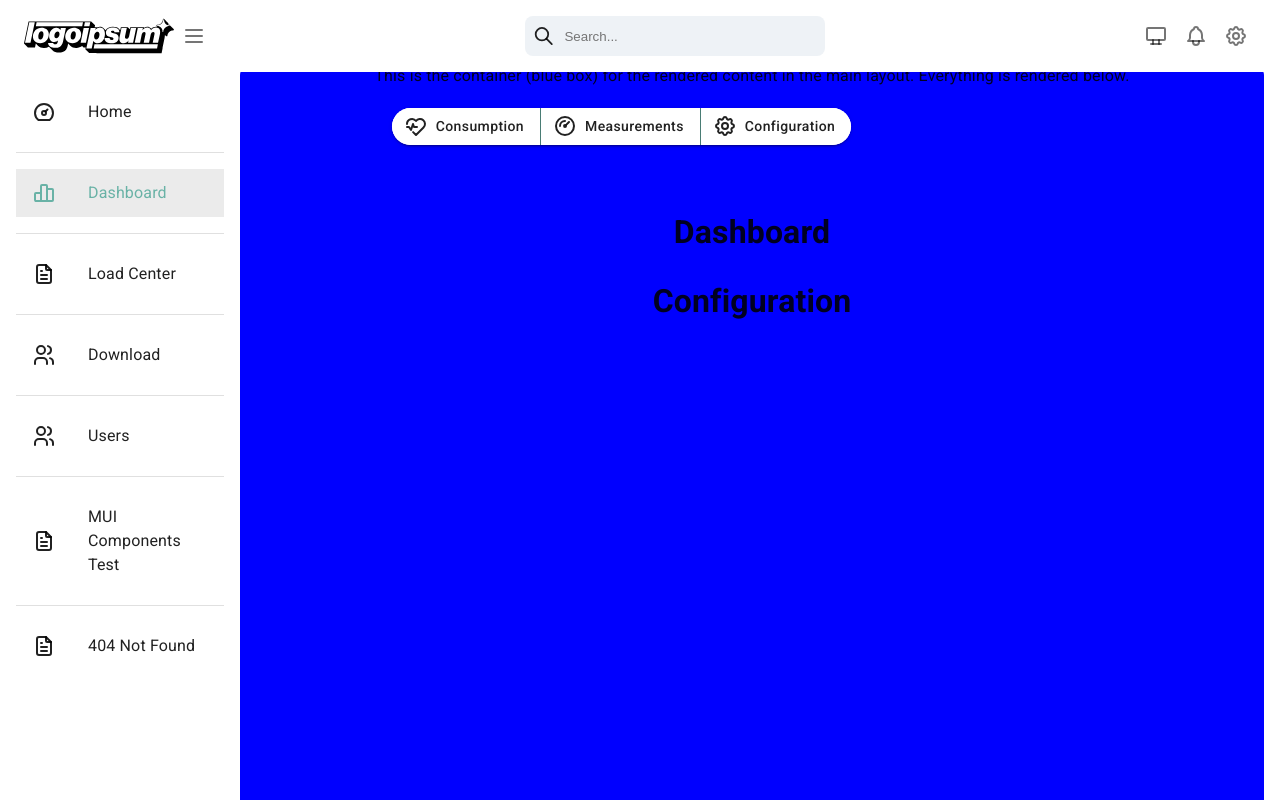
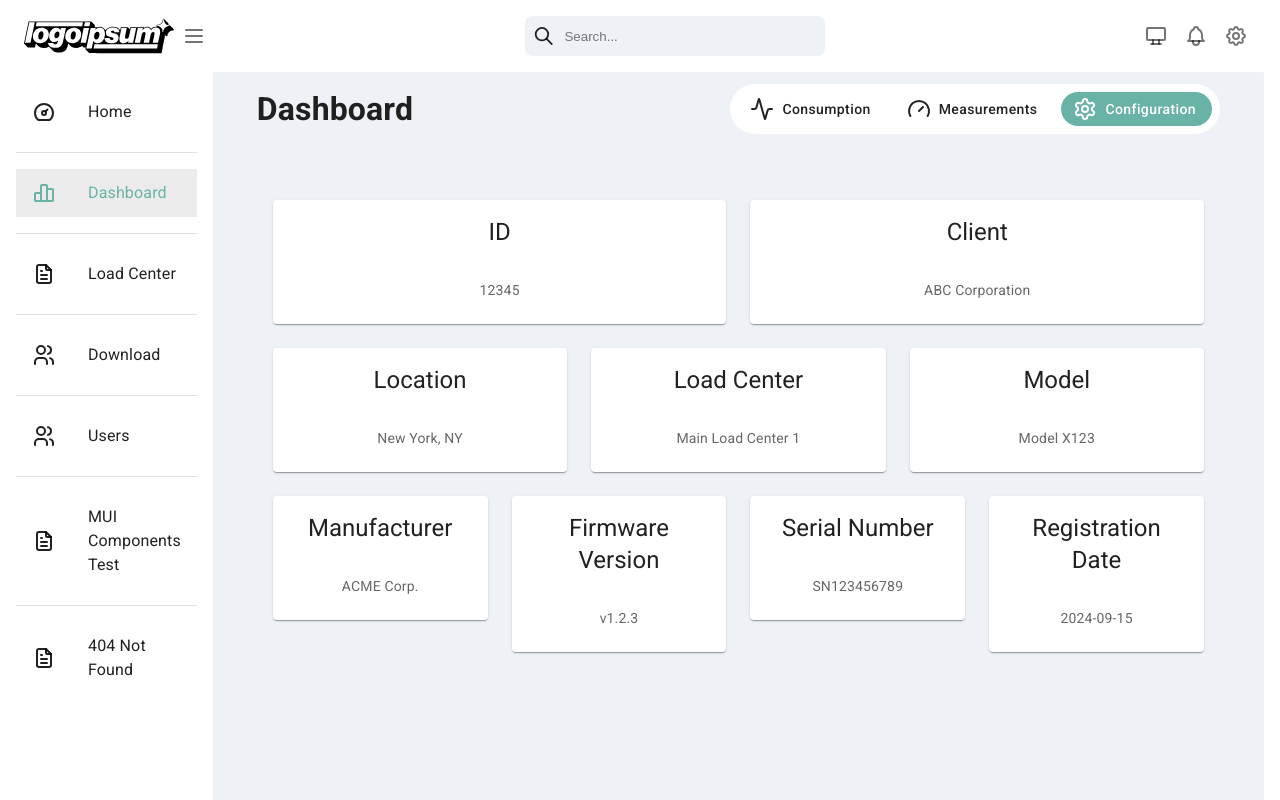
Before and after one commit to NexeliumMx/PowerTick-frontend, a React (Vite) app: page /dashboard in a window 1280 px wide. Both pictures are taken after a click on the button "Configuration". Built offline with nearby package versions, Linux system fonts and the light colour scheme.

Commit message:
finish configuration page + build and deploy to azure latest version with logo path fixed.

```diff
--- a/package.json
+++ b/package.json
@@ -19,6 +19,7 @@
     "@mui/x-charts": "^7.17.0",
     "@mui/x-data-grid": "^7.18.0",
     "@tabler/icons-react": "^3.16.0",
+    "lucide-react": "^0.446.0",
     "react": "^18.3.1",
     "react-dom": "^18.3.1",
     "react-router-dom": "^6.26.2",
--- a/src/layout/Header.jsx
+++ b/src/layout/Header.jsx
@@ -46,7 +46,7 @@ const Header = ({ handleDrawerToggle }) => {
       <Box sx={{ display: 'flex', alignItems: 'center' }}>
         {/* Logo */}
         <img
-          src="src/assets/logoipsum-288.svg"
+          src="/assets/logoipsum-288.svg"
           alt="Logo"
           style={{ width: '150px', height: '40px', cursor: 'pointer' }}
           onClick={() => navigate('/')}
--- a/src/layout/MainLayout.jsx
+++ b/src/layout/MainLayout.jsx
@@ -64,20 +64,10 @@ const MainLayout = () => {
               alignItems: "center",
               justifyContent: "center",
               minHeight: "calc(100vh - 64px)", // Ensure the container fills the available space
-              backgroundColor: 'blue',
+              // backgroundColor: 'blue',
             }}
           >
-            <Typography
-              variant="p"
-              align="center" // Center the title
-              sx={{
-                fontSize: {
-                  xl: "1.5rem", // Extra-large screens
-                },
-              }}
-            >
-              This is the container (blue box) for the rendered content in the main layout. Everything is rendered below.
-            </Typography>
+            {/* Page Contents gets rendered here: */}
             <Outlet />
             <BreakpointChecker/>
           </Container>
--- a/src/pages/Dashboard/Configuration.jsx
+++ b/src/pages/Dashboard/Configuration.jsx
@@ -1,8 +1,120 @@
+import { Box, Card, CardHeader, CardContent, Typography } from "@mui/material";
+import Grid from "@mui/material/Grid2";
+
 const Configuration = () => {
   return (
-    <>
-    <h1>Configuration</h1>
-    </>
+    <Box sx={{ flexGrow: 1, padding: 2 }}>
+      {/* Grid Container */}
+      <Grid container spacing={3}>
+        {/* ID */}
+        <Grid size={6}>
+          <Card>
+            <CardHeader title="ID" />
+            <CardContent>
+              <Typography variant="body2" color="text.secondary">
+                12345
+              </Typography>
+            </CardContent>
+          </Card>
+        </Grid>
+
+        {/* Client */}
+        <Grid size={6}>
+          <Card>
+            <CardHeader title="Client" />
+            <CardContent>
+              <Typography variant="body2" color="text.secondary">
+                ABC Corporation
+              </Typography>
+            </CardContent>
+          </Card>
+        </Grid>
+
+        {/* Location */}
+        <Grid size={4}>
+          <Card>
+            <CardHeader title="Location" />
+            <CardContent>
+              <Typography variant="body2" color="text.secondary">
+                New York, NY
+              </Typography>
+            </CardContent>
+          </Card>
+        </Grid>
+
+        {/* Load Center */}
+        <Grid size={4}>
+          <Card>
+            <CardHeader title="Load Center" />
+            <CardContent>
+              <Typography variant="body2" color="text.secondary">
+                Main Load Center 1
+              </Typography>
+            </CardContent>
+          </Card>
+        </Grid>
+
+        {/* Model */}
+        <Grid size={4}>
+          <Card>
+            <CardHeader title="Model" />
+            <CardContent>
+              <Typography variant="body2" color="text.secondary">
+                Model X123
+              </Typography>
+            </CardContent>
+          </Card>
+        </Grid>
+
+        {/* Manufacturer */}
+        <Grid size={3}>
+          <Card>
+            <CardHeader title="Manufacturer" />
+            <CardContent>
+              <Typography variant="body2" color="text.secondary">
+                ACME Corp.
+              </Typography>
+            </CardContent>
+          </Card>
+        </Grid>
+
+        {/* Firmware Version */}
+        <Grid size={3}>
+          <Card>
+            <CardHeader title="Firmware Version" />
+            <CardContent>
+              <Typography variant="body2" color="text.secondary">
+                v1.2.3
+              </Typography>
+            </CardContent>
+          </Card>
+        </Grid>
+
+        {/* Serial Number */}
+        <Grid size={3}>
+          <Card>
+            <CardHeader title="Serial Number" />
+            <CardContent>
+              <Typography variant="body2" color="text.secondary">
+                SN123456789
+              </Typography>
+            </CardContent>
+          </Card>
+        </Grid>
+
+        {/* Registration Date */}
+        <Grid size={3}>
+          <Card>
+            <CardHeader title="Registration Date" />
+            <CardContent>
+              <Typography variant="body2" color="text.secondary">
+                2024-09-15
+              </Typography>
+            </CardContent>
+          </Card>
+        </Grid>
+      </Grid>
+    </Box>
   );
 };
 
--- a/src/pages/Dashboard/components/NavButtons.jsx
+++ b/src/pages/Dashboard/components/NavButtons.jsx
@@ -1,47 +1,56 @@
-import { Button, ButtonGroup, useTheme } from '@mui/material';
-import { IconHeartbeat, IconGauge, IconSettings } from '@tabler/icons-react';
+import React, { useState } from 'react';
+import { Button, ButtonGroup, useTheme, Box } from '@mui/material';
+import { Activity, Gauge, Settings } from 'lucide-react'; // Importing icons from lucide-react
 
 const NavButtons = ({ setActivePage }) => {
   const theme = useTheme();
+  const [activeButton, setActiveButton] = useState('Consumption'); // Track active button state
+
+  const buttons = [
+    { id: 'Consumption', label: 'Consumption', icon: <Activity /> },
+    { id: 'Measurements', label: 'Measurements', icon: <Gauge /> },
+    { id: 'Configuration', label: 'Configuration', icon: <Settings /> },
+  ];
+
+  const handleButtonClick = (buttonId) => {
+    setActiveButton(buttonId);
+    setActivePage(buttonId); // Updates the active page in the parent component
+  };
 
   return (
-    <ButtonGroup variant="contained" sx={{ borderRadius: '20px', backgroundColor: theme.palette.background.paper }}>
+    <Box
+      sx={{
+        display: 'flex',
+        justifyContent: 'center',
+        backgroundColor: theme.palette.background.paper,
+        padding: '0.5rem',
+        borderRadius: '30px',
+      }}
+    >
+      {buttons.map((button) => (
         <Button
-        startIcon={<IconHeartbeat />}
+          key={button.id}
+          startIcon={button.icon}
+          onClick={() => handleButtonClick(button.id)}
           sx={{
-          backgroundColor: theme.palette.background.paper,
-          color: theme.palette.text.primary,
-          borderRadius: '20px 0 0 20px',
+            borderRadius: '30px',
+            padding: '0.3rem 1rem',
             textTransform: 'none',
+            backgroundColor: activeButton === button.id ? theme.palette.primary.main : theme.palette.background.paper,
+            color: activeButton === button.id ? theme.palette.common.white : theme.palette.text.primary,
+            '&:hover': {
+              backgroundColor: activeButton === button.id ? theme.palette.primary.dark : theme.palette.action.hover,
+            },
+            marginRight: '0.5rem',
+            '&:last-child': {
+              marginRight: 0,
+            },
           }}
-        onClick={() => setActivePage('Consumption')}
         >
-        Consumption
+          {button.label}
         </Button>
-      <Button
-        startIcon={<IconGauge />}
-        sx={{
-          backgroundColor: theme.palette.background.paper,
-          color: theme.palette.text.primary,
-          textTransform: 'none',
-        }}
-        onClick={() => setActivePage('Measurements')}
-      >
-        Measurements
-      </Button>
-      <Button
-        startIcon={<IconSettings />}
-        sx={{
-          backgroundColor: theme.palette.background.paper,
-          color: theme.palette.text.primary,
-          borderRadius: '0 20px 20px 0',
-          textTransform: 'none',
-        }}
-        onClick={() => setActivePage('Configuration')}
-      >
-        Configuration
-      </Button>
-    </ButtonGroup>
+      ))}
+    </Box>
   );
 };
 
--- a/src/pages/Dashboard/index.jsx
+++ b/src/pages/Dashboard/index.jsx
@@ -26,22 +26,27 @@ const Dashboard = () => {
       sx={{
         position: 'relative',
         minHeight: '100vh', // Ensures the height of the container is always 100% of the viewport
-        backgroundColor: 'blue',
         padding: '20px',
         boxSizing: 'border-box'
       }}
     >
+      {/* Top bar containing the title and NavButtons */}
       <Box
         sx={{
           display: 'flex',
-          justifyContent: 'flex-end',
+          justifyContent: 'space-between',
+          alignItems: 'center',
           position: 'absolute',
           top: '20px',
+          left: '20px',
           right: '20px',
         }}
       >
+        <h1 style={{ margin: 0 }}>Dashboard</h1>
         <NavButtons setActivePage={setActivePage} />
       </Box>
+
+      {/* Main content */}
       <Box
         sx={{
           marginTop: '100px',
@@ -49,7 +54,6 @@ const Dashboard = () => {
           minHeight: '100%', // Ensures the content stretches
         }}
       >
-        <h1>Dashboard</h1>
         {renderPage()}
       </Box>
     </Box>
--- a/src/pages/Home/index.jsx
+++ b/src/pages/Home/index.jsx
@@ -25,7 +25,7 @@ export default function Home() {
         <Button
           variant="contained"
           color="primary"
-          onClick={() => navigate('/mui-components-test')}
+          onClick={() => navigate('/dashboard')}
         >
           Dashboard
         </Button>
```
Also changed, not shown: public/assets/logoipsum-288.svg (renamed from src/assets/logoipsum-288.svg), 56 other files (tests, documents, lock files or other folders). Lines whose indentation alone changed are shown as unchanged.
